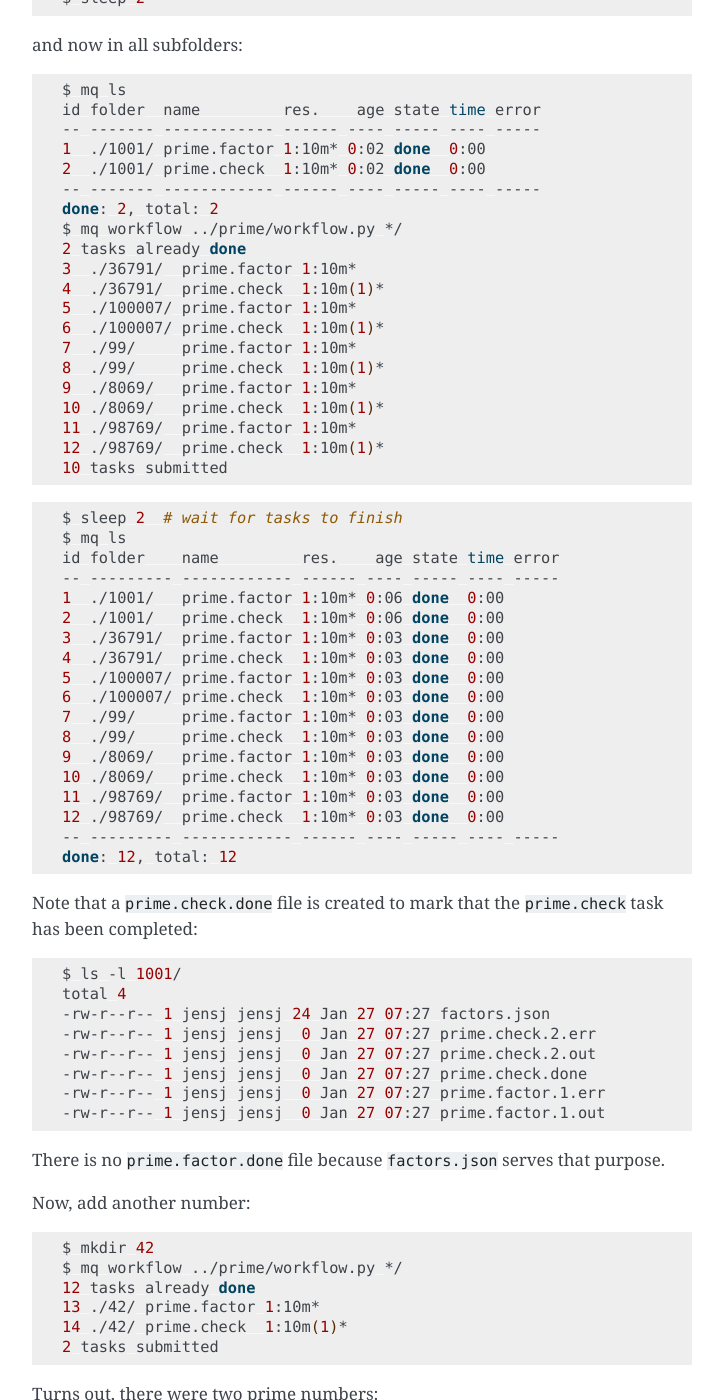
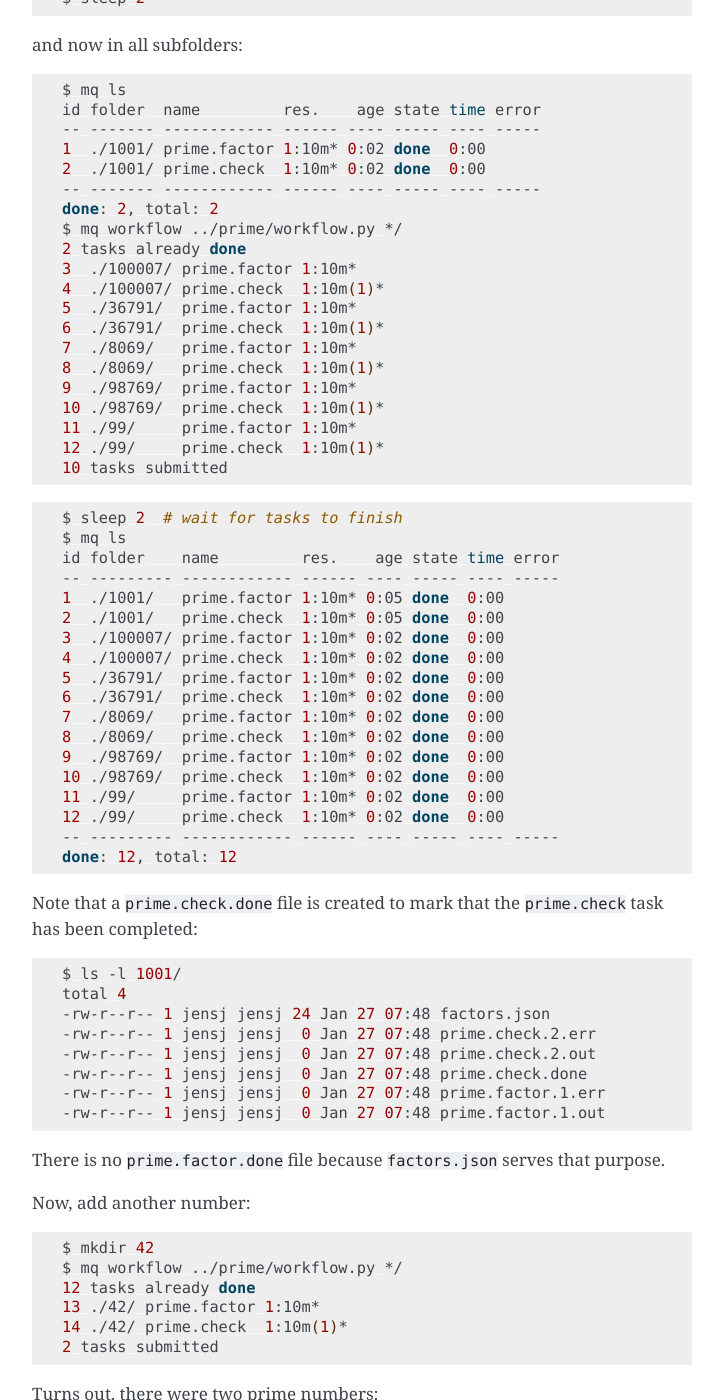
Before and after one commit to Yangxinsix/myqueue, a Sphinx documentation site: the page built from docs/workflows.rst, in a window 1280 px wide and 1400 px high, scrolled down 1850 px. Shown: the whole window, without its empty margins (388-1111 px from the left). Built offline with Sphinx 7.4.7, drawn with Linux system fonts in a browser that asks for light colours; the version number could not be read and is left out.

```diff
--- a/docs/conf.py
+++ b/docs/conf.py
@@ -28,7 +28,7 @@ author = 'J. J. Mortensen'
 # with open('../myqueue/__init__.py') as fd:
 #     version = re.search("__version__ = '(.*)'", fd.read()).group(1)
 
-intersphinx_mapping = {'python': ('https://docs.python.org/3.7', None)}
+intersphinx_mapping = {'python': ('https://docs.python.org/3.8', None)}
 
 # The full version, including alpha/beta/rc tags
 release = version
--- a/docs/releasenotes.rst
+++ b/docs/releasenotes.rst
@@ -9,7 +9,9 @@ Release notes
 Next release
 ============
 
-* ...
+* Using pytest_ for testing.
+
+.. _pytest: https://docs.pytest.org/en/latest/
 
 
 Version 20.1.1
--- a/docs/workflows.rst
+++ b/docs/workflows.rst
@@ -36,9 +36,9 @@ We put the three Python files in a ``prime/`` folder::
 
     $ ls -l prime/
     total 12
-    -rw-r--r-- 1 jensj jensj 190 Jan 27 07:27 check.py
-    -rw-r--r-- 1 jensj jensj 387 Jan 27 07:27 factor.py
-    -rw-r--r-- 1 jensj jensj 166 Jan 27 07:27 workflow.py
+    -rw-r--r-- 1 jensj jensj 190 Jan 27 07:48 check.py
+    -rw-r--r-- 1 jensj jensj 387 Jan 27 07:48 factor.py
+    -rw-r--r-- 1 jensj jensj 166 Jan 27 07:48 workflow.py
 
 Make sure Python can find the files by adding this line::
 
@@ -75,16 +75,16 @@ and now in all subfolders::
     done: 2, total: 2
     $ mq workflow ../prime/workflow.py */
     2 tasks already done
-    3  ./36791/  prime.factor 1:10m*
-    4  ./36791/  prime.check  1:10m(1)*
-    5  ./100007/ prime.factor 1:10m*
-    6  ./100007/ prime.check  1:10m(1)*
-    7  ./99/     prime.factor 1:10m*
-    8  ./99/     prime.check  1:10m(1)*
-    9  ./8069/   prime.factor 1:10m*
-    10 ./8069/   prime.check  1:10m(1)*
-    11 ./98769/  prime.factor 1:10m*
-    12 ./98769/  prime.check  1:10m(1)*
+    3  ./100007/ prime.factor 1:10m*
+    4  ./100007/ prime.check  1:10m(1)*
+    5  ./36791/  prime.factor 1:10m*
+    6  ./36791/  prime.check  1:10m(1)*
+    7  ./8069/   prime.factor 1:10m*
+    8  ./8069/   prime.check  1:10m(1)*
+    9  ./98769/  prime.factor 1:10m*
+    10 ./98769/  prime.check  1:10m(1)*
+    11 ./99/     prime.factor 1:10m*
+    12 ./99/     prime.check  1:10m(1)*
     10 tasks submitted
 
 ::
@@ -93,18 +93,18 @@ and now in all subfolders::
     $ mq ls
     id folder    name         res.    age state time error
     -- --------- ------------ ------ ---- ----- ---- -----
-    1  ./1001/   prime.factor 1:10m* 0:06 done  0:00
-    2  ./1001/   prime.check  1:10m* 0:06 done  0:00
-    3  ./36791/  prime.factor 1:10m* 0:03 done  0:00
-    4  ./36791/  prime.check  1:10m* 0:03 done  0:00
-    5  ./100007/ prime.factor 1:10m* 0:03 done  0:00
-    6  ./100007/ prime.check  1:10m* 0:03 done  0:00
-    7  ./99/     prime.factor 1:10m* 0:03 done  0:00
-    8  ./99/     prime.check  1:10m* 0:03 done  0:00
-    9  ./8069/   prime.factor 1:10m* 0:03 done  0:00
-    10 ./8069/   prime.check  1:10m* 0:03 done  0:00
-    11 ./98769/  prime.factor 1:10m* 0:03 done  0:00
-    12 ./98769/  prime.check  1:10m* 0:03 done  0:00
+    1  ./1001/   prime.factor 1:10m* 0:05 done  0:00
+    2  ./1001/   prime.check  1:10m* 0:05 done  0:00
+    3  ./100007/ prime.factor 1:10m* 0:02 done  0:00
+    4  ./100007/ prime.check  1:10m* 0:02 done  0:00
+    5  ./36791/  prime.factor 1:10m* 0:02 done  0:00
+    6  ./36791/  prime.check  1:10m* 0:02 done  0:00
+    7  ./8069/   prime.factor 1:10m* 0:02 done  0:00
+    8  ./8069/   prime.check  1:10m* 0:02 done  0:00
+    9  ./98769/  prime.factor 1:10m* 0:02 done  0:00
+    10 ./98769/  prime.check  1:10m* 0:02 done  0:00
+    11 ./99/     prime.factor 1:10m* 0:02 done  0:00
+    12 ./99/     prime.check  1:10m* 0:02 done  0:00
     -- --------- ------------ ------ ---- ----- ---- -----
     done: 12, total: 12
 
@@ -113,12 +113,12 @@ Note that a ``prime.check.done`` file is created to mark that the
 
     $ ls -l 1001/
     total 4
-    -rw-r--r-- 1 jensj jensj 24 Jan 27 07:27 factors.json
-    -rw-r--r-- 1 jensj jensj  0 Jan 27 07:27 prime.check.2.err
-    -rw-r--r-- 1 jensj jensj  0 Jan 27 07:27 prime.check.2.out
-    -rw-r--r-- 1 jensj jensj  0 Jan 27 07:27 prime.check.done
-    -rw-r--r-- 1 jensj jensj  0 Jan 27 07:27 prime.factor.1.err
-    -rw-r--r-- 1 jensj jensj  0 Jan 27 07:27 prime.factor.1.out
+    -rw-r--r-- 1 jensj jensj 24 Jan 27 07:48 factors.json
+    -rw-r--r-- 1 jensj jensj  0 Jan 27 07:48 prime.check.2.err
+    -rw-r--r-- 1 jensj jensj  0 Jan 27 07:48 prime.check.2.out
+    -rw-r--r-- 1 jensj jensj  0 Jan 27 07:48 prime.check.done
+    -rw-r--r-- 1 jensj jensj  0 Jan 27 07:48 prime.factor.1.err
+    -rw-r--r-- 1 jensj jensj  0 Jan 27 07:48 prime.factor.1.out
 
 There is no ``prime.factor.done`` file because ``factors.json`` serves that
 purpose.
```
Also changed, not shown: 4 other files.
